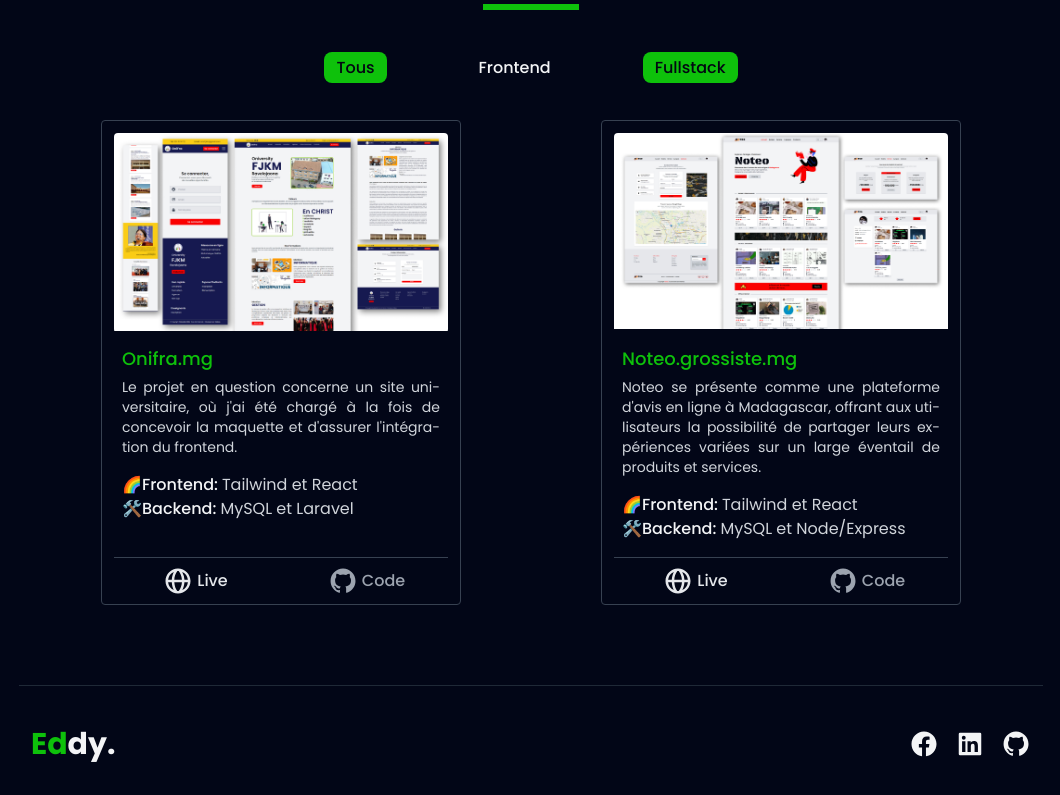
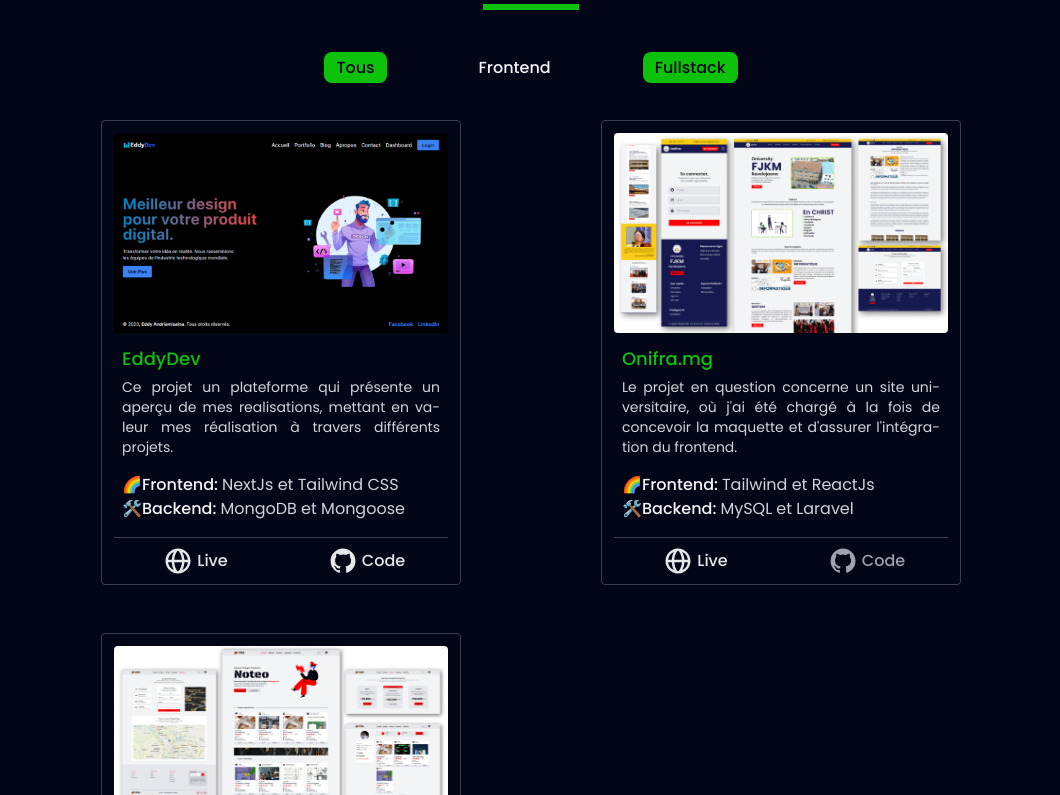
Before and after one commit to Eddy99leon/EddyPortfolio, a React (Vite) app: page /EddyPortfolio/fullstack in a window 1280 px wide. Shown: the part 1325-2120 px from the top of the page, without its empty margins (109-1169 px from the left). Built offline with nearby package versions, Linux system fonts and the light colour scheme; a web font is replaced by a local one.

Commit message:
update data projects

```diff
--- a/src/assets/data.jsx
+++ b/src/assets/data.jsx
@@ -2,48 +2,60 @@
 import noteo from "../assets/NoteoDes.jpg"
 import madagascar from "../assets/MadagascarDes.jpg"
 import portfolio from "../assets/PortfolioDes.jpg"
+import EddyDev from "../assets/EddyDev.png"
 
 export const Projects = [
     {
         "id": 1,
+        "Pic": EddyDev,
+        "Nom": "EddyDev",
+        "Category": "fullstack",
+        "Description": "Ce projet un plateforme qui présente un aperçu de mes realisations, mettant en valeur mes réalisation à travers différents projets.",
+        "TechnoFront": "NextJs et Tailwind CSS",
+        "TechnoBack": "MongoDB et Mongoose",
+        "LiveLink": "https://eddy-dev.vercel.app/",
+        "CodeLink": "https://github.com/Eddy99leon/EddyDev"
+    },
+    {
+        "id": 2,
         "Pic": onifra,
         "Nom": "Onifra.mg",
         "Category": "fullstack",
         "Description": "Le projet en question concerne un site universitaire, où j'ai été chargé à la fois de concevoir la maquette et d'assurer l'intégration du frontend.",
-        "TechnoFront": "Tailwind et React",
+        "TechnoFront": "Tailwind et ReactJs",
         "TechnoBack": "MySQL et Laravel",
         "LiveLink": "https://onifra.mg",
         "CodeLink": ""
     },
     {
-        "id": 2,
+        "id": 3,
         "Pic": madagascar,
-        "Nom": "Madagascar.github.com",
+        "Nom": "Madagascar",
         "Category": "frontend",
         "Description": "Ce plateforme est une plateforme immersive dédiée à présenter les merveilles, les richesses naturelles et culturelles ainsi que les expériences uniques que Madagascar offre aux voyageurs.",
-        "TechnoFront": "Tailwind et React",
+        "TechnoFront": "Tailwind et ReactJs",
         "TechnoBack": "",
         "LiveLink": "https://eddy99leon.github.io/Madagascar/",
         "CodeLink": "https://github.com/Eddy99leon/Madagascar"
     },
     {
-        "id": 3,
+        "id": 4,
         "Pic": noteo,
         "Nom": "Noteo.grossiste.mg",
         "Category": "fullstack",
         "Description": "Noteo se présente comme une plateforme d'avis en ligne à Madagascar, offrant aux utilisateurs la possibilité de partager leurs expériences variées sur un large éventail de produits et services.",
-        "TechnoFront": "Tailwind et React",
+        "TechnoFront": "Tailwind et ReactJs",
         "TechnoBack": "MySQL et Node/Express",
         "LiveLink": "https://noteo.grossiste.mg/",
         "CodeLink": ""
     },
     {
-        "id": 4,
+        "id": 5,
         "Pic": portfolio,
-        "Nom": "EddyPortfolio.github.com",
+        "Nom": "EddyPortfolio",
         "Category": "frontend",
         "Description": "Ce site présente un aperçu de mes compétences et de ce que je sais faire, mettant en valeur mes réalisation à travers différents projets.",
-        "TechnoFront": "Tailwind et React",
+        "TechnoFront": "Tailwind et ReactJs",
         "TechnoBack": "",
         "LiveLink": "https://eddy99leon.github.io/EddyPortfolio/",
         "CodeLink": "https://github.com/Eddy99leon/EddyPortfolio"
--- a/src/component/CardProject.jsx
+++ b/src/component/CardProject.jsx
@@ -14,7 +14,7 @@
     <div className='max-w-[360px] flex flex-col justify-between border border-gray-400 dark:border-gray-700 px-3 pt-3 rounded'>
         <div>
           <div className='w-full h-[200px] overflow-hidden mb-3 rounded'>
-            {Pic && <img className='object-cover' src={Pic} alt="projet" />}
+            {Pic && <img className='object-cover min-h-[200px]' src={Pic} alt="projet" />}
           </div>
           <div className='px-2'>
             <h1 className='font-medium text-ColorVert text-lg mb-1'>
```
Also changed, not shown: src/assets/EddyDev.png (added).
